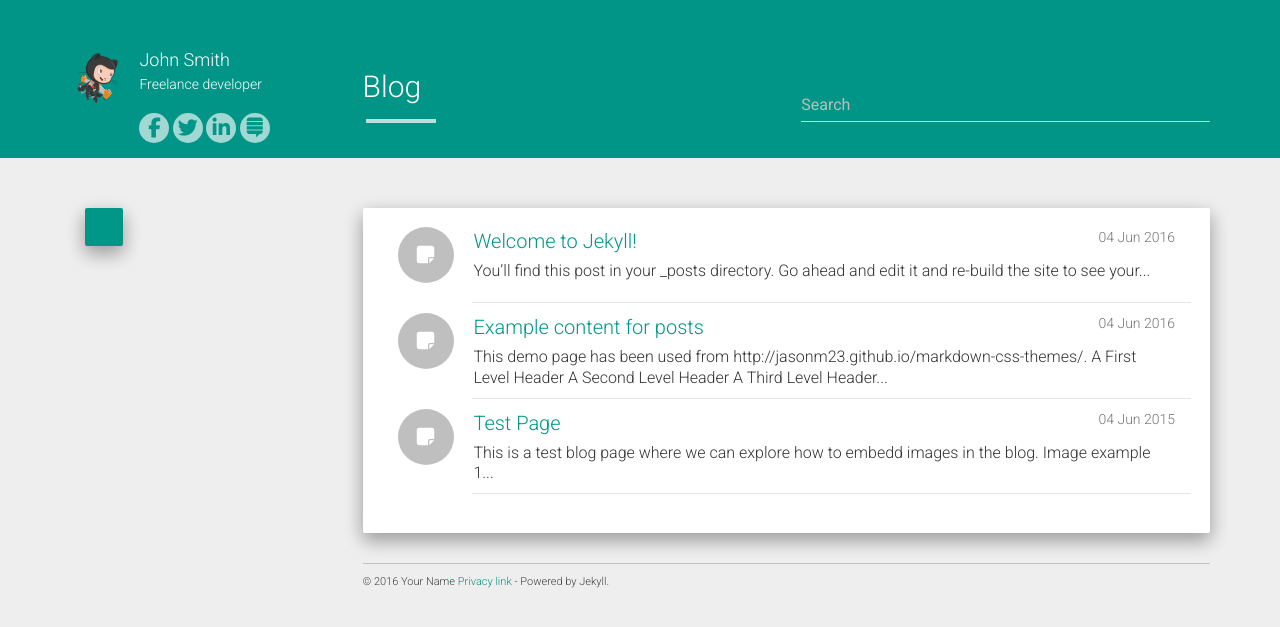
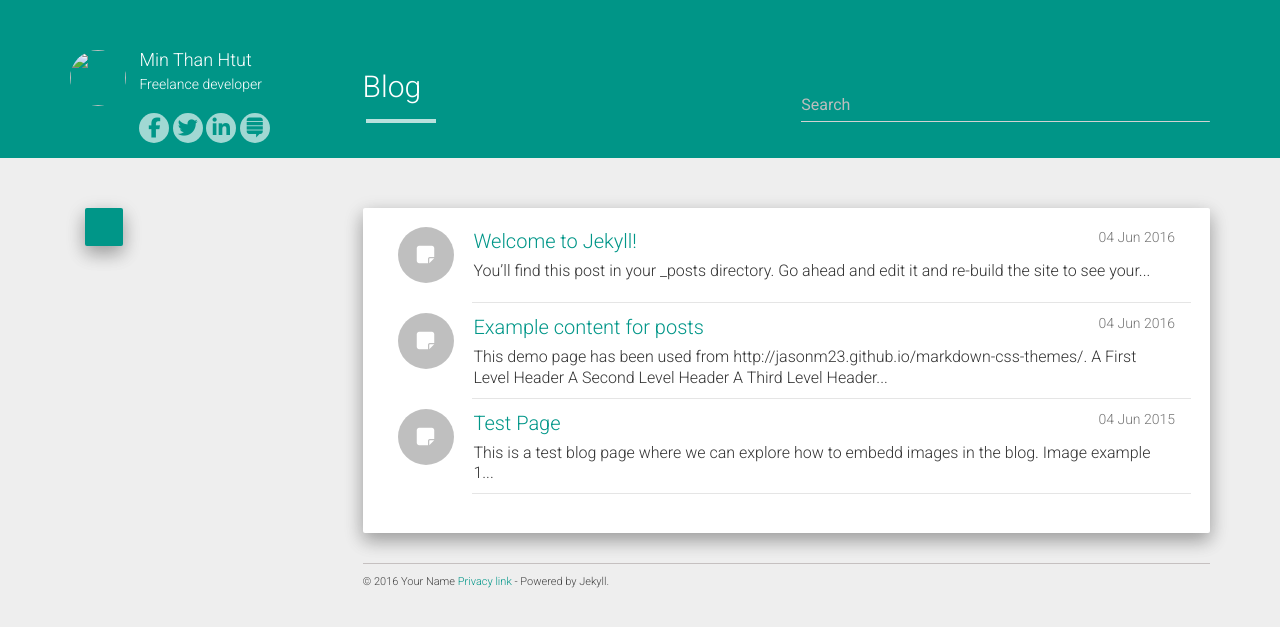
Before and after one commit to ko-htut/ko-htut.github.io, a Jekyll site: the page built from index.html, in a window 1280 px wide. Shown: the top 627 px of the page. Built offline with Jekyll 4.4.1, drawn with Linux system fonts in a browser that asks for light colours; nearby versions of some CDN libraries; the list of posts is cut into pages by our own code.

Commit message:
Update _config.yml

```diff
--- a/_config.yml
+++ b/_config.yml
@@ -1,12 +1,12 @@
-title: John Smith
+title: My Blog
 description: My Personal Blog
-author: John Smith
+author: Min Than Htut
 logo: /hcz-jekyll-blog/static/img/avatar.png
-github: https://github.com/codeasashu
+github: https://github.com/thuka1500
 about: Freelance developer
 
-baseurl: "https://codeasashu.github.io/hcz-jekyll-blog"
-url: "https://codeasashu.github.io/hcz-jekyll-blog"
+baseurl: "https://thuka1500.github.io/"
+url: "https://thuka1500.github.io/"
 
 allowsearch: true
 
```
